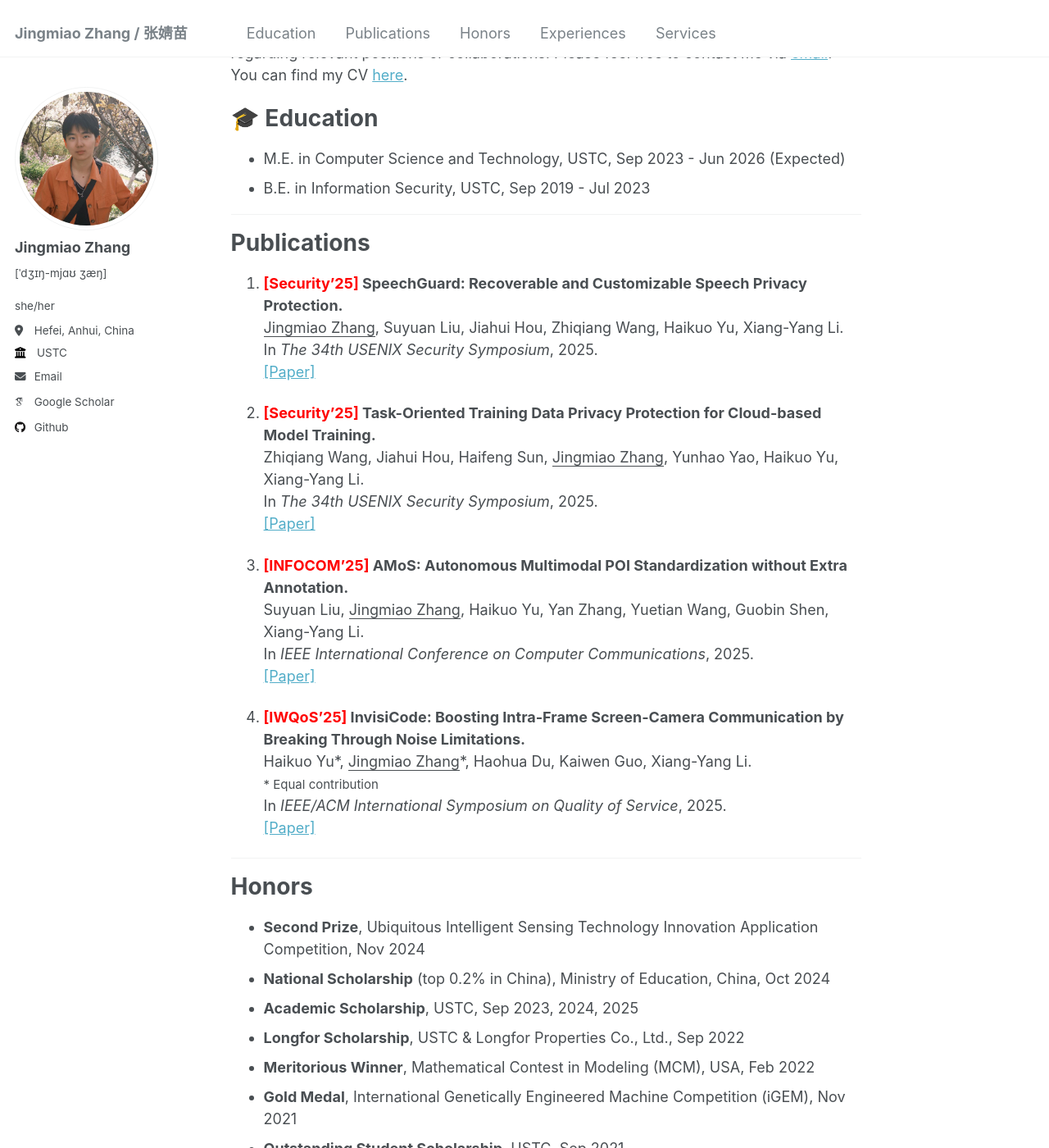
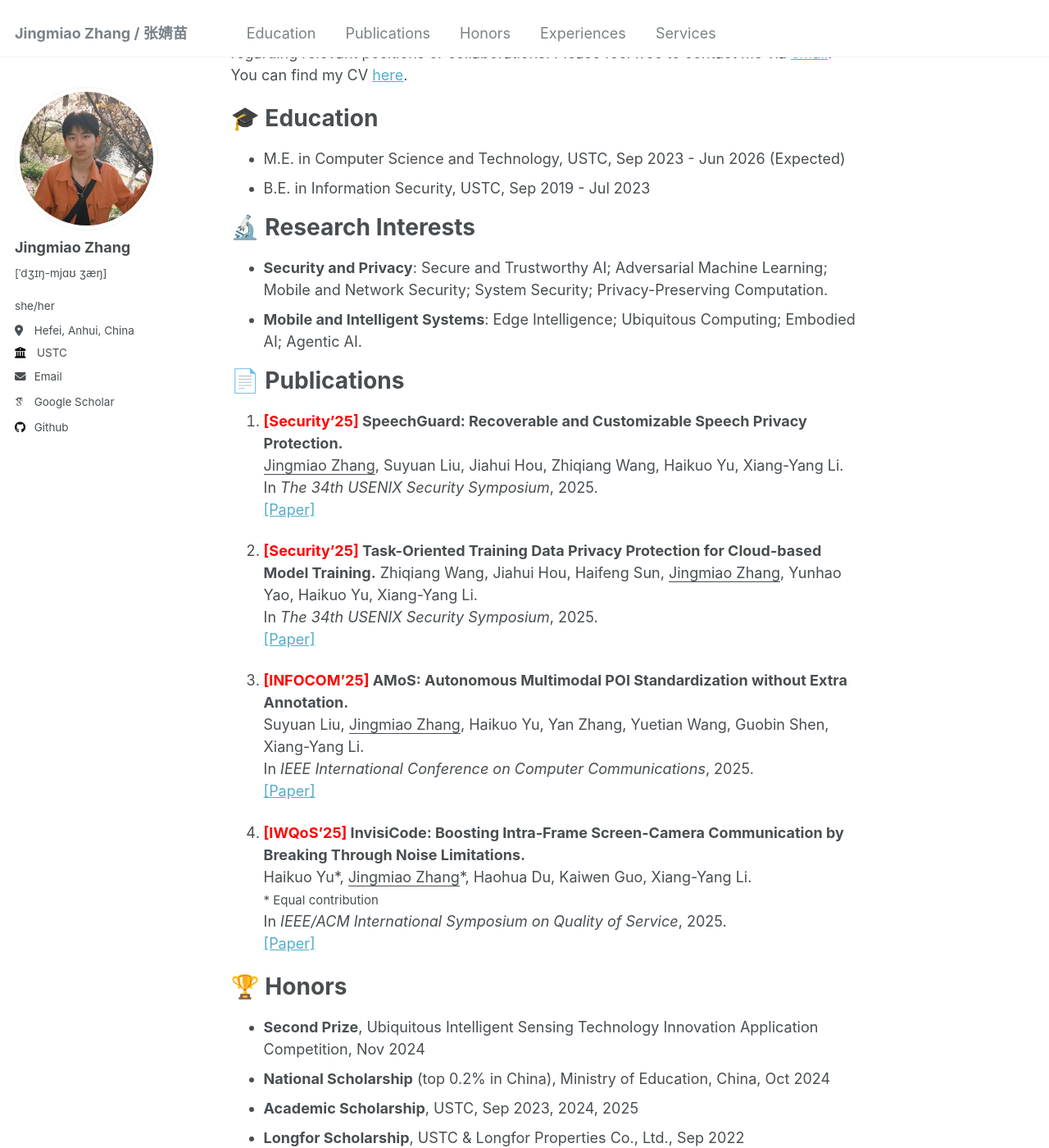
Before and after one commit to Glycineeeee/glycineeeee.github.io, a Jekyll site: the page built from _pages/about.md, in a window 1280 px wide and 1400 px high, scrolled down 190 px. Shown: the whole window at 82% size. Built offline with Jekyll 4.4.1, drawn with Linux system fonts in a browser that asks for light colours; some web fonts are replaced; a script that is not in the unit is left out; some of the changed text lies outside the part shown.

Commit message:
Update about.md

```diff
--- a/_pages/about.md
+++ b/_pages/about.md
@@ -13,9 +13,13 @@ with a focus on efficient and trustworthy machine learning systems and algorithm
 - M.E. in Computer Science and Technology, USTC, Sep 2023 - Jun 2026 (Expected)
 - B.E. in Information Security, USTC, Sep 2019 - Jul 2023
 
----
 
-# Publications {#publications}
+# 🔬 Research Interests {#research}
+- **Security and Privacy**: Secure and Trustworthy AI; Adversarial Machine Learning; Mobile and Network Security; System Security; Privacy-Preserving Computation.
+- **Mobile and Intelligent Systems**: Edge Intelligence; Ubiquitous Computing; Embodied AI; Agentic AI.
+
+
+# 📄 Publications {#publications}
 
 1. **<span style="color: red;">[Security'25]</span> SpeechGuard: Recoverable and Customizable Speech Privacy Protection.**
    <u>Jingmiao Zhang</u>, Suyuan Liu, Jiahui Hou, Zhiqiang Wang, Haikuo Yu, Xiang-Yang Li.
@@ -42,9 +46,8 @@ with a focus on efficient and trustworthy machine learning systems and algorithm
    <br>
    <a href="https://ieeexplore.ieee.org/document/11143478" target="_blank">[Paper]</a>
 
----
 
-# Honors {#honors}
+# 🏆 Honors {#honors}
 - **Second Prize**, Ubiquitous Intelligent Sensing Technology Innovation Application Competition, Nov 2024
 - **National Scholarship** (top 0.2% in China), Ministry of Education, China, Oct 2024
 - **Academic Scholarship**, USTC, Sep 2023, 2024, 2025
@@ -69,9 +71,8 @@ with a focus on efficient and trustworthy machine learning systems and algorithm
   - Attended lectures on simulation, security, big data, and cloud computing.
   - Contributed as part of a four-member team to complete a practical project and course paper.
 
----
 
-# Services {#services}
+# 🤝 Services {#services}
 - **Teaching Assistant**, Freshman Seminar, USTC (Sep 2024 - Present)
 - **Teaching Assistant**, Fundamentals of Algorithms, USTC (Sep 2024 – Jan 2025)
 - **Teaching Assistant**, Computer Security, USTC (Mar 2023 – Jun 2023)
```
Also changed, not shown: other parts of _pages/about.md (+1 -2 lines).
